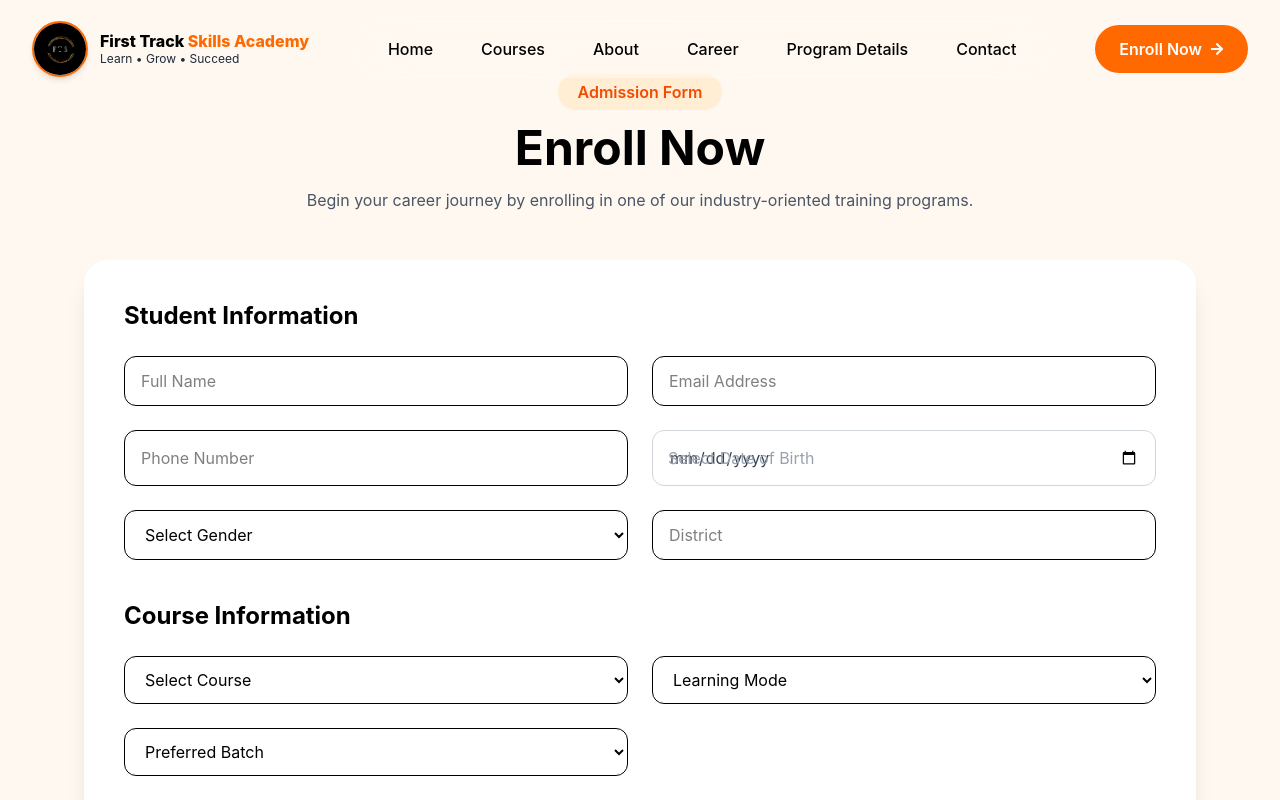
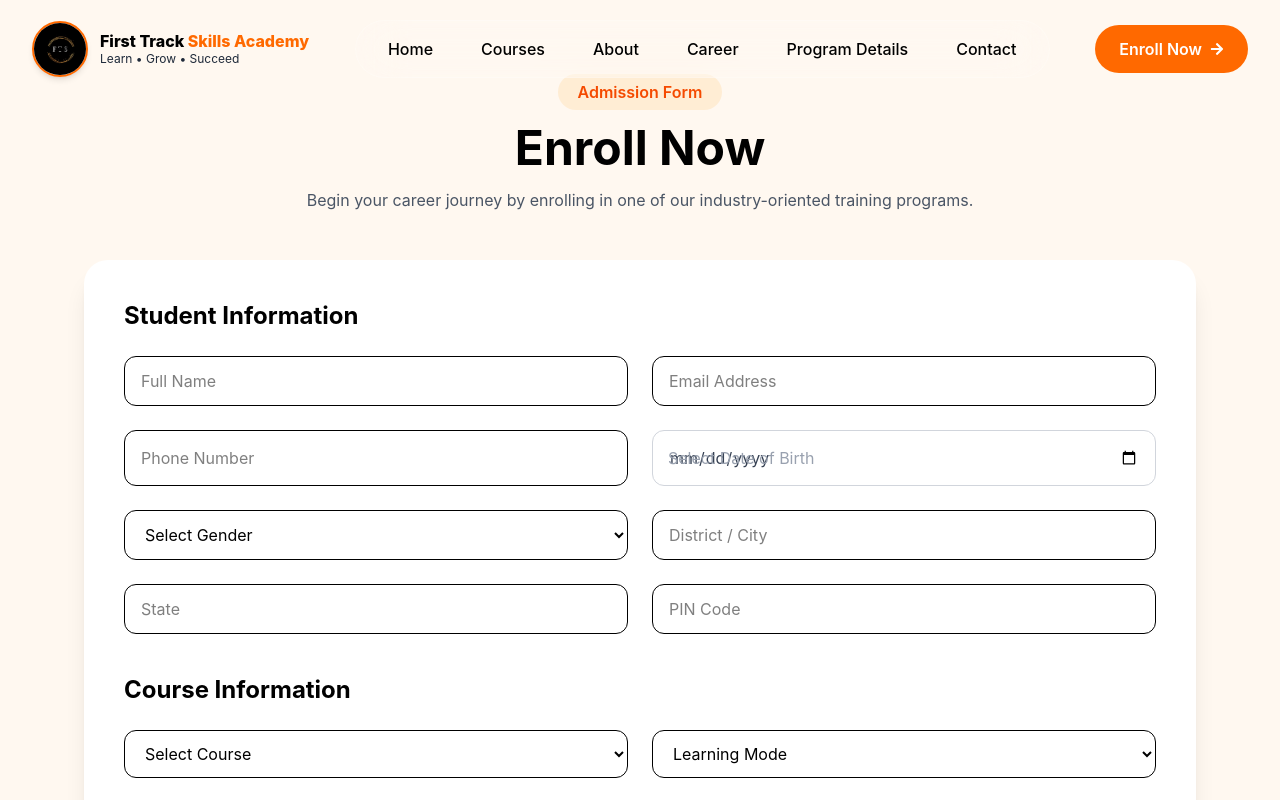
Before and after one commit to FirstTrackSolutionProjects/First-Track-Skills-Academy, a React (Vite) app: page /enroll in a window 1280 px wide. Shown: the top 800 px of the page. Built offline with nearby package versions, Linux system fonts and the light colour scheme.

Commit message:
DistCity_Pin_State

```diff
--- a/src/pages/Enroll.jsx
+++ b/src/pages/Enroll.jsx
@@ -11,6 +11,8 @@ const Enroll = () => {
     dob: "",
     gender: "",
     district: "",
+    state: "",
+    pin: "",
     course: "",
     mode: "",
     batch: "",
@@ -49,7 +51,9 @@ const Enroll = () => {
       phone: "",
       dob: "",
       gender: "",
-      city: "",
+      district: "",
+      state: "",
+      pin: "",
       course: "",
       mode: "",
       batch: "",
@@ -154,11 +158,39 @@ const Enroll = () => {
             <input
               type="text"
               name="district"
+              placeholder="District / City"
+              value={formData.district}
+              onChange={handleChange}
+              className="border rounded-xl px-4 py-3"
+            />
+
+            <input
+              type="text"
+              name="state"
+              placeholder="State"
+              value={formData.state}
+              onChange={handleChange}
+              className="border rounded-xl px-4 py-3"
+            />
+
+            <input
+              type="text"
+              name="pin"
+              placeholder="PIN Code"
+              value={formData.pin}
+              onChange={handleChange}
+              maxLength={6}
+              className="border rounded-xl px-4 py-3"
+            />
+
+            {/* <input
+              type="text"
+              name="district"
               placeholder="District"
               value={formData.district}
               onChange={handleChange}
               className="border rounded-xl px-4 py-3"
-            />
+            /> */}
 
           </div>
 
```
